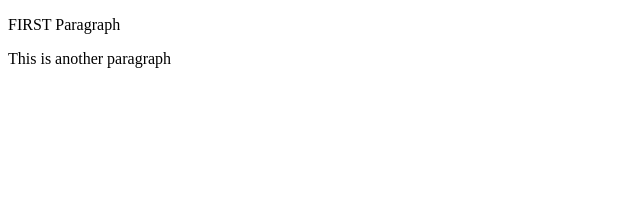
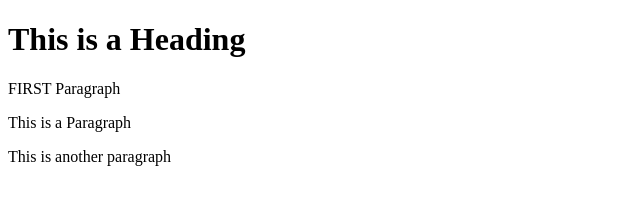
Before and after one commit to Emm-aan1/learn-git, a plain HTML site: page index.html in a window 1280 px wide. Shown: the whole page, without its empty margins (0-640 px from the left). Drawn offline with Linux system fonts and the light colour scheme.

Commit message:
Update index.html

```diff
--- a/index.html
+++ b/index.html
@@ -8,7 +8,9 @@
 </head>
 
 <body>
+  <h1>This is a Heading</h1>
   <p>FIRST Paragraph</p>
+  <p>This is a Paragraph</p>
   <p>This is another paragraph</p>
 </body>
 
```
